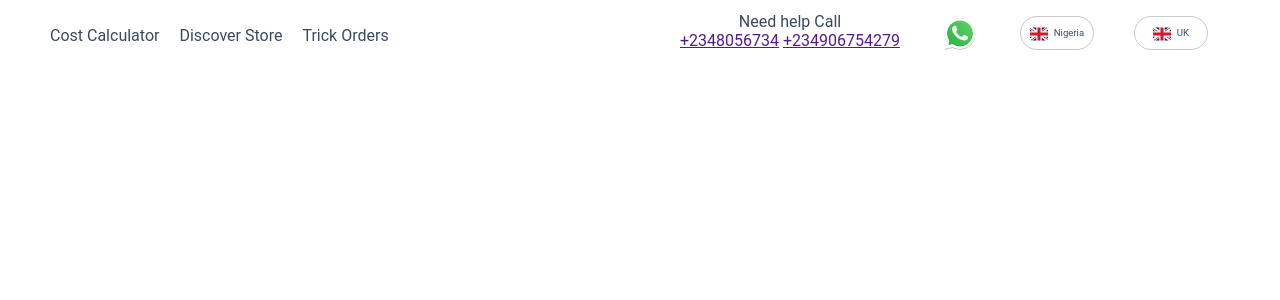
After one commit to Maryam-20/printivio-clone, a Django app: template templates/common.html in a window 1280 px wide. The commit adds this page. Shown: the top 300 px of the page. Run offline with Django 4.2, Linux system fonts and the light colour scheme; the template is opened without the code that fills it, so the values that code supplies are empty.

Commit message:
Add Common template

```diff
--- a/static/css/style.css
+++ b/static/css/style.css
@@ -1,5 +1,5 @@
 * {
-    outline: 2px solid blue;
+    /* outline: 2px solid blue; */
 }
 
 @import url('https://fonts.googleapis.com/css2?family=Roboto&display=swap');
@@ -12,21 +12,72 @@ body, html {
     color: #384A62;
 }
 
-header {
-    position: sticky;
-    top: 0;
+svg {
+    width: 20px;
+    height: 20px;
 }
-
 .nav-container {
     display: grid;
     grid-template-columns: repeat(2, 1fr);
     /* gap: 10px; */
+    height: 60px;
+    /* margin-top:2px;; */
 }
 
 .child-list1, .child-list2 {
     display: flex;
-    /* justify-content: space-between; */
+    /* justify-content: center; */
+    /* justify-self: center; */
+    /* align-content: center; */
+    /* align-items: center; */
+    text-align: center;
     list-style: none;
+
+    /* gap: 20px; */
+    /* margin: 10px 10px; */
+}
+.child-list1 li {
+    /* justify-self: center; */
+    padding: 10px;
+    /* align-self: center; */
+    /* margin: 5px; */
+    /* display: flex;
+    gap: 20px; */
+}
+.child-list2 li{
+    margin-right: 40px;
+}
+.help-call p {
+    position: relative;
+    bottom: 20px;
+}
+/* .child-list2 li img {
+    width: 18px;
+    height: 20px;
+} */
+.whatsapp-icon {
+    width: 40px;
+    height: 35px;
+}
+.country-icon {
+    display: flex;
+    justify-content: center;
+    gap: 6px;
+    border: 1px solid rgb(205, 199, 199);
+    border-radius: 20px;
+    width: 4.5rem;
+    height: 2rem;
+}
+.country-icon img {
+    width: 18px;
+    height: 18px;
+    margin-top: 8px;
+}
+.country-icon span {
+    /* text-align: center; */
+    /* padding: 6px; */
+    margin-top: 10px;
+    font-size: 0.6rem;
 }
 
 .hero {
--- /dev/null
+++ b/templates/common.html
@@ -0,0 +1,34 @@
+<!DOCTYPE html>
+<html lang="en">
+<head>
+    <meta charset="UTF-8">
+    <meta name="viewport" content="width=device-width, initial-scale=1.0">
+    <title>{% block title %}Design and Print Business Cards, Flyers Online in Nigeria{% endblock title %}</title>
+
+    {% load static %}
+    <link rel="stylesheet" href="{% static "css/style.css" %}">
+</head>
+<body>
+
+    <nav class="nav-container">
+            <ul class='child-list1'>
+                <li>Cost Calculator</li>
+                <li>Discover Store</li>
+                <li>Trick Orders</li>
+            </ul>
+            <ul class='child-list2'>
+                <li class="help-call">
+                    <p>Need help Call <br>
+                        <a href="">+2348056734</a>
+                        <a href="">+234906754279</a>
+                    </p>
+                </li>
+                <li><img src="{% static "images/whatsapp-svgrepo-com.svg" %}" class="whatsapp-icon" alt=""></li>
+                <li class="country-icon"><img src="{% static "images/flag-for-flag-united-kingdom-svgrepo-com.svg" %}"  alt=""><span>Nigeria</span></li>
+                <li class="country-icon"><img src="{% static "images/flag-for-flag-united-kingdom-svgrepo-com.svg" %}" alt=""> <span>UK</span></li>
+            </ul>
+        </nav>
+
+        {% block content %}{% endblock content %}
+</body>
+</html>
```
Also changed, not shown: other parts of static/css/style.css (+70 -6 lines), templates/index.html (+17 -45 lines), static/images/flag-for-flag-nigeria-svgrepo-com.svg (added), static/images/flag-for-flag-united-kingdom-svgrepo-com.svg (added), static/images/whatsapp-svgrepo-com.svg (added).
